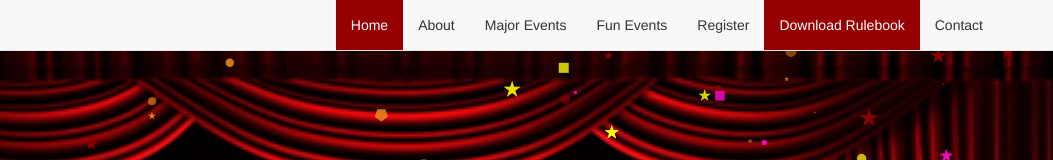
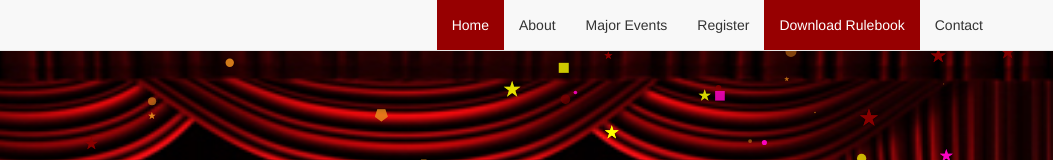
Before and after one commit to YashMunjal/Rangrezz-19, a plain HTML site: page index.html in a window 1280 px wide. Shown: the top 160 px of the page, 227-1280 px from the left. Drawn offline with nearby package versions, Linux system fonts and the light colour scheme; a web font is replaced by a local one.

Commit message:
Update index.html

```diff
--- a/index.html
+++ b/index.html
@@ -55,7 +55,6 @@
 						<li><a href="#Home-page">Home</a></li>
 					  <li><a href="#rangrezz-about">About</a></li>
 					  <li><a href="#rangrezz-major-events">Major Events</a></li>
-					  <li><a href="#rangrezz-minor-events">Fun Events</a></li>
 					  <li><a href="https://paym.chitkara.edu.in/rangrezz" >Register</a></li>
 					  <li><a href="https://drive.google.com/open?id=1NgxHdPery3ww89TdcfIzqYWkRfh0UBep" style="background-color:#970001;color:white !important;" download >Download Rulebook</a></li>
 					  <li><a href="#contact">Contact</a></li>
```
